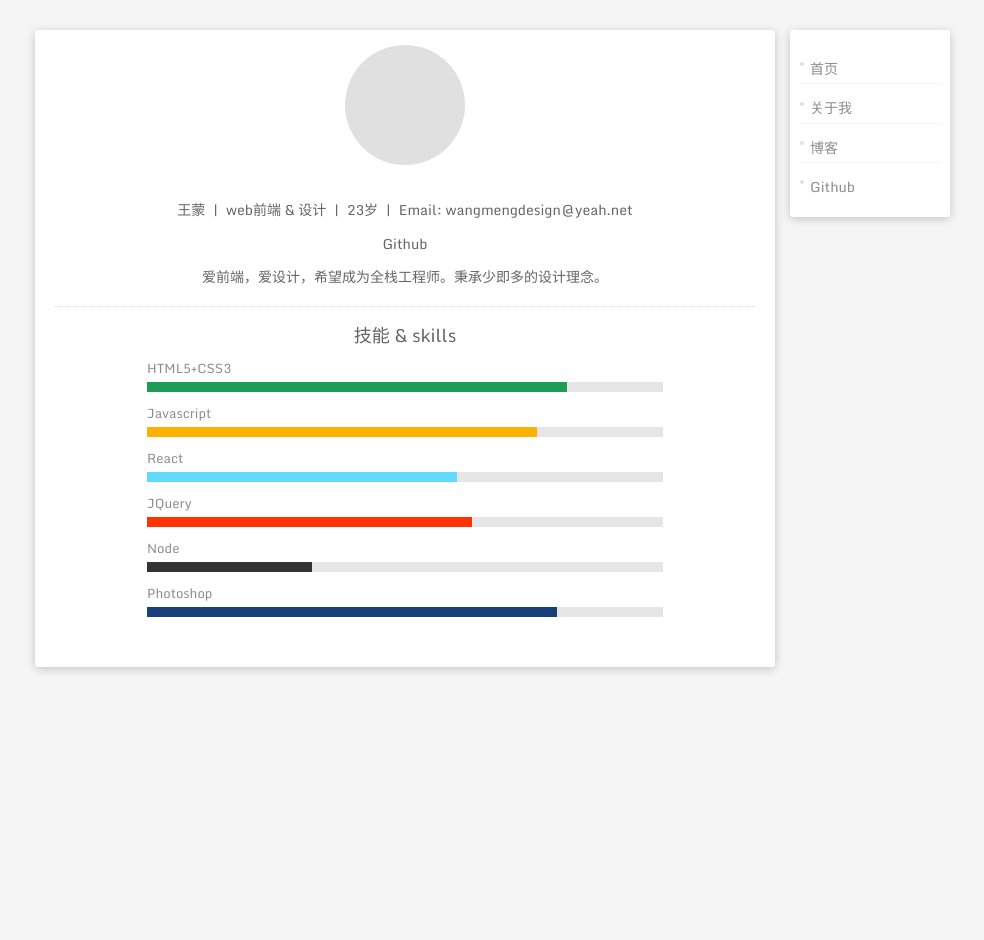
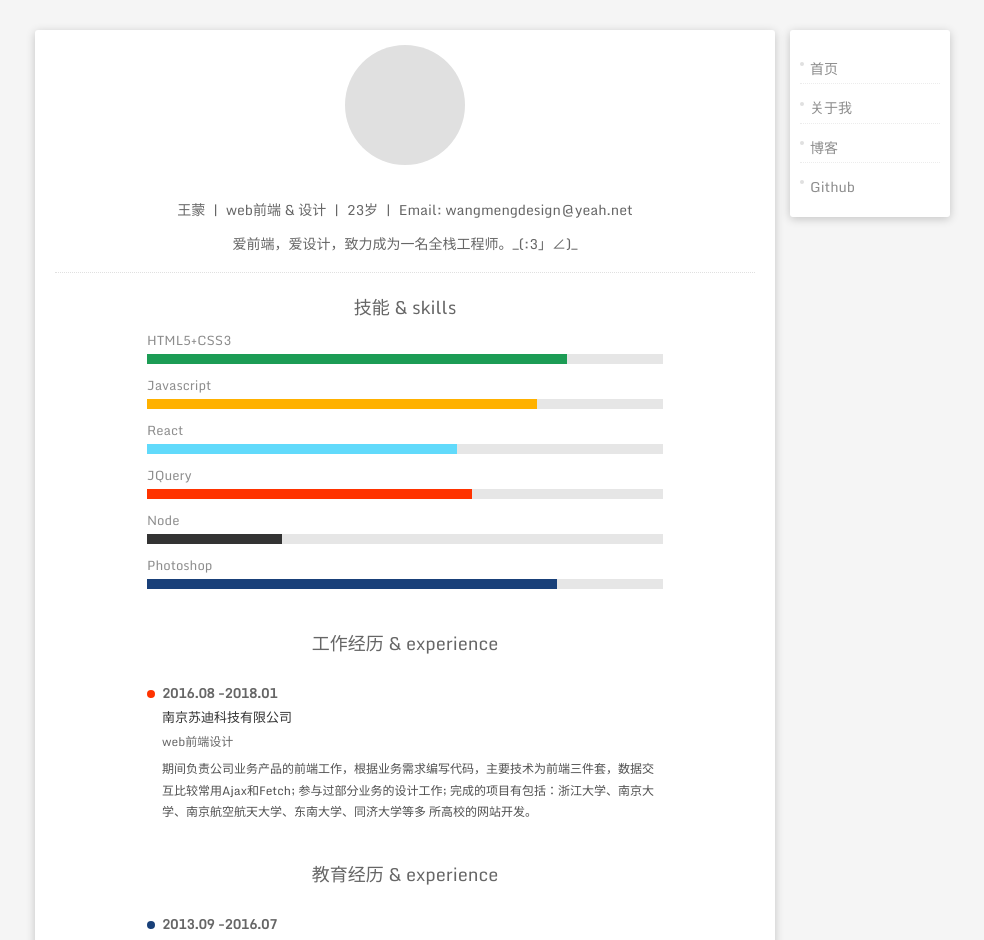
Before and after one commit to MountainWindGit/NewBlog, a React (Create React App) app: page /about in a window 1280 px wide. Shown: the top 940 px of the page, without its empty margins (105-1089 px from the left). Before the commit the page ends 800 px from the top, so only its background shows below. Built offline with nearby package versions, Linux system fonts and the light colour scheme.

Commit message:
关于我

```diff
--- a/src/person/intro.js
+++ b/src/person/intro.js
@@ -9,9 +9,8 @@ const HeadPor = () => (
 //个人简介
 const Info = () => (
     <div className="info-me">
-        <p className="info-title"><span>王蒙</span>|<span>web前端 & 设计</span>|<span>23岁</span>|<span>Email: wangmengdesign@yeah.net</span></p>
-        <p className="info-link">Github</p>
-        <p className="info-intro">爱前端，爱设计，希望成为全栈工程师。秉承少即多的设计理念。</p>
+        <p className="info-title"><span>王蒙</span>|<span>web前端 & 设计</span>|<span>{new Date().getFullYear() - 1995}岁</span>|<span>Email: wangmengdesign@yeah.net</span></p>
+        <p className="info-intro">爱前端，爱设计，致力成为一名全栈工程师。_(:3」∠)_</p>
     </div>
 )
 
@@ -50,7 +49,7 @@ const Skills = () => (
             </li>
             <li className="node">
                 <Motion defaultStyle={{width:0}}
-                    style={{width: spring(165)}}
+                    style={{width: spring(135)}}
                 >
                     {value => <p className="node-anima" style={{width: value.width}}></p>}
                 </Motion>
@@ -66,10 +65,46 @@ const Skills = () => (
     </div>
 )
 
+//工作经历
+const Work = () => (
+    <div className="work-experience">
+        <h3 className="caption">工作经历 & experience</h3>
+        <div className="minute">
+            <h5 className="work-time">2016.08&nbsp;-&nbsp;&nbsp;2018.01</h5>
+            <p className="company">南京苏迪科技有限公司</p>
+            <p className="job">web前端设计</p>
+            <p className="describe">期间负责公司业务产品的前端工作，根据业务需求编写代码，主要技术为前端三件套，数据交互比较常用Ajax和Fetch;
+                参与过部分业务的设计工作; 完成的项目有包括：浙江大学、南京大学、南京航空航天大学、东南大学、同济大学等多
+                所高校的网站开发。</p>
+        </div>
+    </div>
+)
+
+//教育经历
+const Edu = () => (
+    <div className="edu-experience">
+        <h3 className="caption">教育经历 & experience</h3>
+        <div className="minute">
+            <h5 className="work-time">2013.09&nbsp;-&nbsp;&nbsp;2016.07</h5>
+            <p className="school"><span>威海职业学院</span><span style={{paddingLeft: '15px',color: '#8d8d8d', fontSize: '12px'}}>建筑电气工程技术</span></p>
+        </div>
+    </div>
+)
+
+//爱好
+const Interests = () => (
+    <div className="interests">
+        <h3 className="caption">爱好 & interests</h3>
+        <p className="enjoy">绘画、口琴、写代码、电子游戏</p>
+    </div>
+)
 export default () => (
     <div className="container">
         <HeadPor />
         <Info />
         <Skills />
+        <Work />
+        <Edu />
+        <Interests />
     </div>
 )
--- a/src/person/style.css
+++ b/src/person/style.css
@@ -8,10 +8,11 @@
     width: 740px;
     margin-top: 30px;
     box-shadow: 0 2px 10px rgba(0,0,0,.2);
-    padding: 15px 20px;
+    padding: 15px 20px 30px 20px;
     border-radius: 3px;
     box-sizing: border-box;
     background-color: #fff;
+    margin-bottom: 50px;
 }
 
 .container .head-por{
@@ -77,11 +78,10 @@
 .menu-fixed li a:hover{
     color: #333;
 }
-.skill-show .caption{
+.container .caption{
     width: auto;
     font-weight: normal;
     font-size: 18px;
-    margin-top: 14px;
     color: #666;
     text-align: center;
 }
@@ -89,7 +89,9 @@
     width: 516px;
     margin: 35px auto 0 auto;
 }
-
+.skill-show{
+    margin-top: 20px;
+}
 .skills li{
     position: relative;
     width: 516px;
@@ -153,3 +155,57 @@
 .skills .photoshop::after{
     content: 'Photoshop';
 }
+.skills li:nth-of-type(6) {
+    margin-bottom: 0;
+}
+.work-experience,.edu-experience,.interests{
+    width: auto;
+    max-width: 516px;
+    margin: 40px auto 0 auto;
+}
+.work-experience .minute,.edu-experience .minute{
+    margin-top: 30px;
+}
+.minute .work-time{
+    position: relative;
+    color: #666;
+    padding-left: 15px;
+}
+.minute .work-time::after{
+    content: '';
+    position: absolute;
+    top: 5px;
+    left: 0;
+    width: 8px;
+    height: 8px;
+    background-color: #f30;
+    border-radius: 50%;
+}
+.edu-experience .work-time::after{
+    background-color: #194079;
+}
+.minute .company,.minute .school{
+    color: #333;
+    font-size: 13px;
+    padding-left: 15px;
+    line-height: 3;
+}
+.minute .job{
+    color: #666;
+    font-size: 12px;
+    padding-left: 15px;
+    line-height: 1;
+}
+.minute .describe{
+    font-size: 12px;
+    padding-left: 15px;
+    color: #505050;
+    line-height: 1.8;
+    margin-top: 10px;
+}
+.interests .enjoy{
+    text-align: center;
+    font-size: 13px;
+    color: #333;
+    line-height: 4;
+}
```
